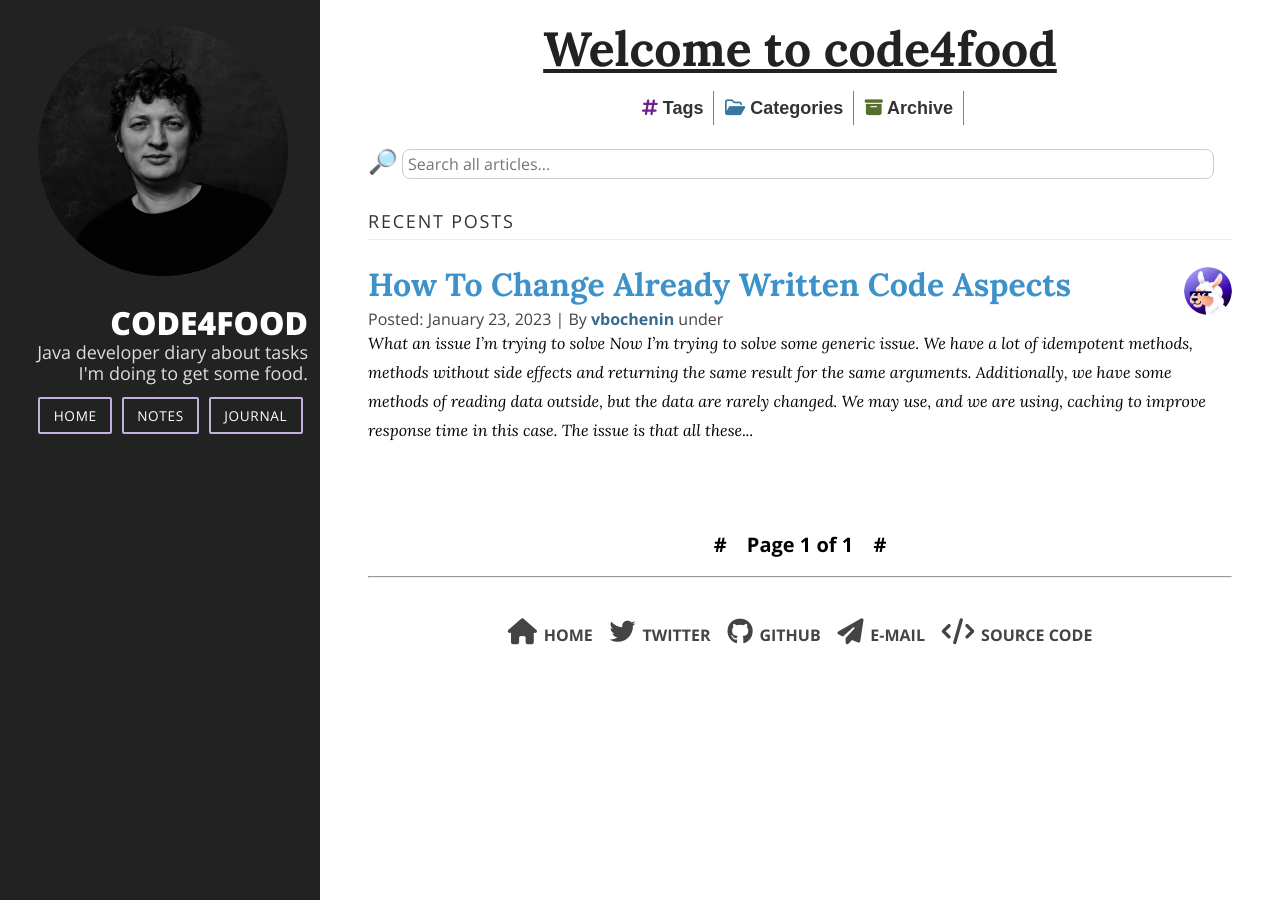
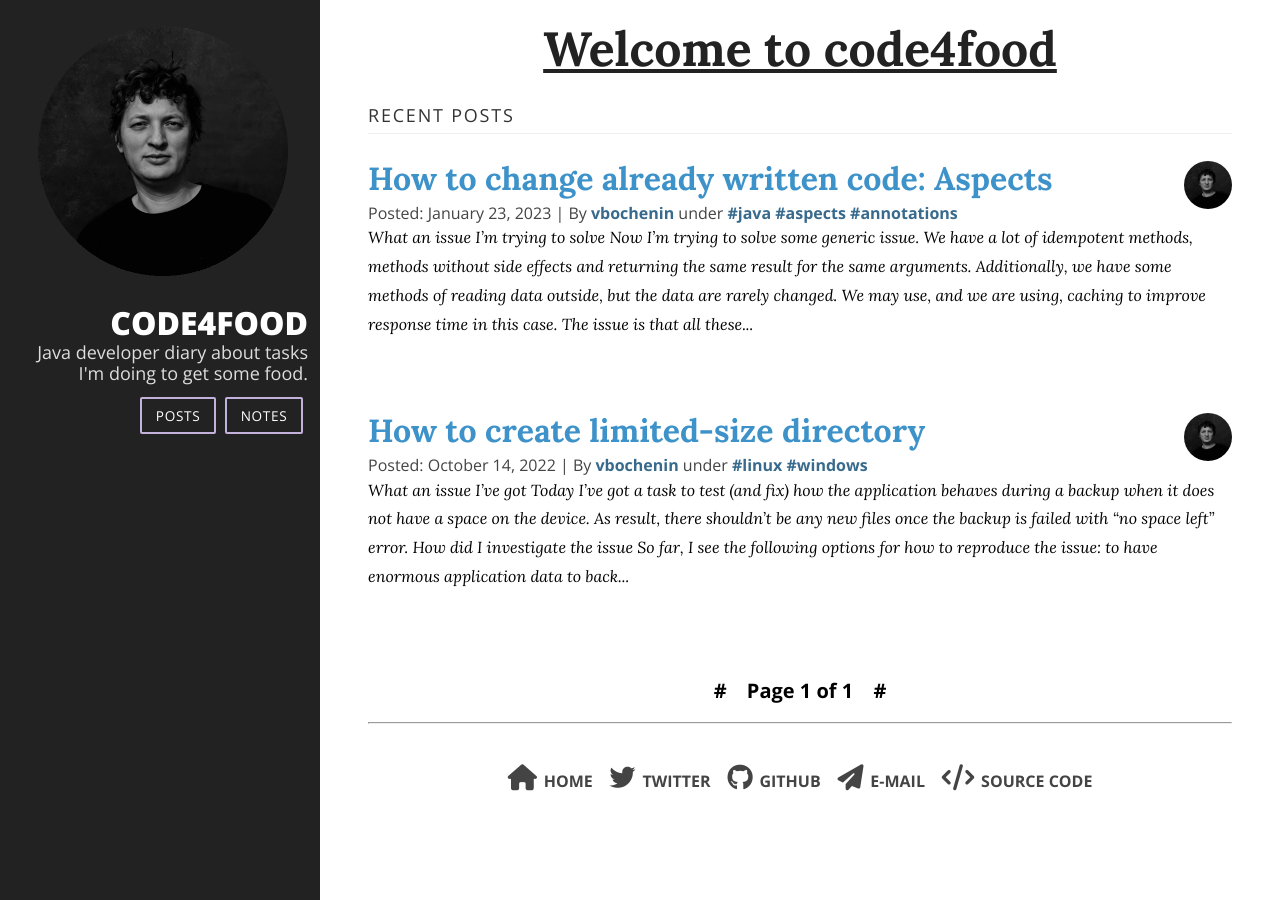
Before and after one commit to vbochenin/vbochenin.github.io, a Jekyll site: the page built from index.html, in a window 1280 px wide. Built offline with Jekyll 4.4.1, drawn with Linux system fonts in a browser that asks for light colours; nearby versions of some CDN libraries; the list of posts is cut into pages by our own code.

Commit message:
Add post: how to limi folder size

````diff
--- a/_includes/sidebar.html
+++ b/_includes/sidebar.html
@@ -13,13 +13,10 @@
         <nav class="nav">
             <ul class="nav-list">
                 <li class="nav-item">
-                    <a class="pure-button" href="{{site.url}}">Home</a>
+                    <a class="pure-button" href="{{site.url}}">Posts</a>
                 </li>
                 <li class="nav-item">
                     <a class="pure-button" href="{{site.url}}/notes">Notes</a>
-                </li>
-                <li class="nav-item">
-                    <a class="pure-button" href="{{site.url}}/journals">Journal</a>
                 </li>
             </ul>
         </nav>
--- a/_layouts/default.html
+++ b/_layouts/default.html
@@ -14,8 +14,6 @@
                 <h1>
                     <a class="jekyll-header" href="/">Welcome to {{site.title}}</a>
                 </h1>
-                {%- include links.html -%}
-                {%- include search.html -%}
             </div>
             <div>
                 {{ content }}
--- /dev/null
+++ b/_posts/2022-10-14-how-to-limit-folder.md
@@ -0,0 +1,105 @@
+---
+title: "How to create limited-size directory"
+layout: post
+author: vbochenin
+tags:
+  - linux
+  - windows
+categories:
+  - how-to
+---
+## What an issue I've got
+
+Today I've got a task to test (and fix) how the application behaves during a backup when it does not have a space on the device.
+As result, there shouldn't be any new files once the backup is failed with "no space left" error.
+
+## How did I investigate the issue
+
+So far, I see the following options for how to reproduce the issue:
+- to have enormous application data to backup, either on some shared machine or generate the content locally
+- to create a limited-size directory and try to write a backup there
+
+First is time-consuming to reproduce it locally, so let's start with creating limited-size directories.
+
+I have two target environments for testing: Windows 10 and Debian-based Linux.
+I've chosen Ubuntu 18.04 because I have the VM already installed.
+
+So, let's make a backup for the newly installed application and check its size.
+And empty backup is 8.5Mb. It is suspicious the app has an 8Mb backup from scratch, and I will write it down to fix later, but I have another issue so far.
+
+### Windows
+
+I haven't found a way to create a limited-size directory on Windows, but I can create a limited-size virtual disk and use it for my purposes.
+
+1.  Go to Disk management
+
+2.  Select your local disk and choose "Create VHD" in "Action".
+
+    ![Create VHD](assets/img/posts/2022-10-14-how-to-limit-folder/windows-step-2.png)
+
+3.  Choose Virtual Disk file location and set disk size. For my pupose I need 10Mb (8Mb for backup plus some extra for partitions and system information) and I need "Fixed size".
+    ![Choose virtual disk file](assets/img/posts/2022-10-14-how-to-limit-folder/windows-step-3.png)
+
+4.  Initialize the new disk (choose Master Boot Record)
+
+    ![Initialize the new disk](assets/img/posts/2022-10-14-how-to-limit-folder/windows-step-4.png)
+
+5.  Create new simple volume.
+    ![Create a new volume](assets/img/posts/2022-10-14-how-to-limit-folder/windows-step-5.png)
+
+6.  Next... Next... Next... and disk is ready
+
+    ![Disk is ready](assets/img/posts/2022-10-14-how-to-limit-folder/windows-step-6.png)
+
+Wow!!! It took almost 7Mb from the original 10Mb for system data. WOW!!!
+
+But... it is enough for my purposes
+
+### Linux
+
+1.  Create file with size you need
+
+```
+    ➜  ~ touch 10mbarea
+    ➜  ~ truncate -s 10M 10mbarea
+```
+
+2.  Create file system with the file
+
+```
+    ➜  ~ mke2fs -t ext4 -F 10mbarea
+    mke2fs 1.46.5 (30-Dec-2021)
+    Discarding device blocks: done
+    Creating filesystem with 10240 1k blocks and 2560 inodes
+    Filesystem UUID: 03249ba7-6abc-4afb-a496-b5857f529859
+    Superblock backups stored on blocks:
+            8193
+
+    Allocating group tables: done
+    Writing inode tables: done
+    Creating journal (1024 blocks): done
+    Writing superblocks and filesystem accounting information: done
+```
+3.  Create a disrectory you will use later
+
+```
+    ➜  ~ mkdir 10mbup
+```
+
+4.  Mount the file system to the folder
+
+```
+    ➜  ~ sudo mount 10mbarea 10mbup
+    [sudo] password for vbochenin:
+```
+
+5.  And limited size directory is ready
+
+
+```
+    ➜  ~ df -h 10mbup
+    Filesystem      Size  Used Avail Use% Mounted on
+    /dev/loop1      8.3M   14K  7.5M   1% /home/vbochenin/10mbup
+```
+
+Once limited size directories created, I may specify them as backup target direcotry and run the same empty backup.
--- a/_posts/2023-01-23-how-to-change-already-written-code-aspects.md
+++ b/_posts/2023-01-23-how-to-change-already-written-code-aspects.md
@@ -1,6 +1,13 @@
 ---
+title: "How to change already written code: Aspects"
 layout: post
 author: vbochenin
+tags:
+  - java
+  - aspects
+  - annotations
+categories:
+  - how-to
 ---
 ## What an issue I'm trying to solve
 Now I'm trying to solve some generic issue. We have a lot of idempotent methods, methods without side effects and returning the same result for the same arguments.
````
Also changed, not shown: assets/img/posts/2022-10-14-how-to-limit-folder/windows-step-2.png (added), assets/img/posts/2022-10-14-how-to-limit-folder/windows-step-3.png (added), assets/img/posts/2022-10-14-how-to-limit-folder/windows-step-4.png (added), assets/img/posts/2022-10-14-how-to-limit-folder/windows-step-5.png (added), assets/img/posts/2022-10-14-how-to-limit-folder/windows-step-6.png (added), assets/profile-sm.png, assets/profile-small.png (deleted).
